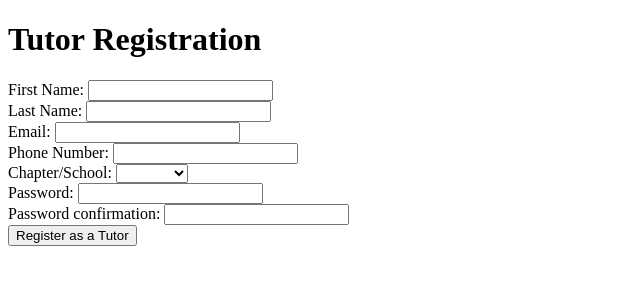
After one commit to Akshajy6/SMT-WebApp, a Flask app: page /register-tutor in a window 1280 px wide. The commit adds this page. Shown: the top 300 px of the page, without its empty margins (0-640 px from the left). Run offline with Flask 2, Linux system fonts and the light colour scheme; parts of the project's set-up code (start-up, migrations or seed data) failed here and were passed over.

Commit message:
Registration functionality complete

```diff
--- /dev/null
+++ b/app.py
@@ -0,0 +1,251 @@
+from flask import Flask, flash, session, redirect, render_template, request
+import pyrebase
+import os
+from dotenv import load_dotenv
+from json import load
+from functools import wraps
+import phonenumbers
+from datetime import date
+
+app = Flask(__name__)
+
+with open("config.json") as file:
+  config = load(file)
+
+load_dotenv("dev.env")
+
+firebaseApp = pyrebase.initialize_app(config)
+auth = firebaseApp.auth()
+db = firebaseApp.database()
+
+app.config["TEMPLATES_AUTO_RELOAD"] = True
+app.config["SESSION_PERMANENT"] =  False
+app.config["SESSION_TYPE"] = "filesystem"
+app.config["SECRET_KEY"] = os.environ.get("SECRET_KEY")
+
+chapters = ["Wheeler"]
+
+def login_required(f):
+  @wraps(f)
+  def decorated_function(*args, **kwargs):
+    if session.get("user_id") is None:
+        return redirect("/login")
+    return f(*args, **kwargs)
+  return decorated_function
+
+def email_verification_required(f):
+  @wraps(f)
+  def decorated_function(*args, **kwargs):
+    if not auth.get_account_info(session["user_id"])["users"][0]["emailVerified"]:
+      return redirect("/email-verification")
+    return f(*args, **kwargs)
+  return decorated_function
+
+def contractSigned():
+  name = auth.get_account_info(session['user_id'])["users"][0]["displayName"]
+  accType = lookup(session["user_id"])
+  return db.child("users").child(accType).child(name).get().val()["contractSigned"]
+
+def contract_signature_required(f):
+  @wraps(f)
+  def decorated_function(*args, **kwargs):
+    if not contractSigned():
+      return redirect("/contract")
+    return f(*args, **kwargs)
+  return decorated_function
+
+def lookup(user_id):
+  name = auth.get_account_info(user_id)["users"][0]["displayName"]
+  tutors = db.child("users").child("tutors").get()
+  students = db.child("users").child("students").get()
+  if name in tutors.val():
+    return "tutors"
+  if name in students.val():
+    return "students"
+
+@app.route("/")
+@login_required
+@email_verification_required
+@contract_signature_required
+def index():
+  name = auth.get_account_info(session["user_id"])["users"][0]["displayName"]
+  return render_template("index.html", name=name)
+
+@app.route("/email-verification", methods=["GET", "POST"])
+@login_required
+def email_verification():
+  if request.method == "GET":
+    info = auth.get_account_info(session["user_id"])["users"][0]
+    email = info["email"]
+    verified = info['emailVerified']
+    if verified:
+      return redirect("/")
+    return render_template("verification-page.html", email=email)
+  else:
+    auth.send_email_verification(session["user_id"])
+    return redirect("/email-verification")
+
+@app.route("/contract", methods=["GET", "POST"])
+@login_required
+@email_verification_required
+def contract():
+  if request.method == "GET":
+    if contractSigned():
+      return redirect("/")
+    if lookup(session.get("user_id")) == "students":
+      return render_template("student-contract.html")
+    return render_template("tutor-contract.html")
+  else:
+    eSig = request.form.get("eSig")
+    pictureUse = request.form["pictureUse"] == "Yes"
+    pictureSig = request.form.get("pictureSig")
+
+    if not eSig or not pictureSig or not request.form["pictureUse"]:
+      flash("Please fill out all items on the contract.")
+      return redirect("/contract")
+
+    data = {
+      'contractSigned': True,
+      'contractInfo': {
+        "eSig": eSig,
+        "pictureUse": pictureUse,
+        "pictureSig": pictureSig,
+        "date": str(date.today())
+      }
+    }
+
+    name = auth.get_account_info(session["user_id"])["users"][0]["displayName"]
+    accountType = lookup(session.get("user_id"))
+
+    db.child("users").child(accountType).child(name).update(data)
+    return redirect("/")
+
+@app.route("/login", methods=["GET", "POST"])
+def login():
+  session.clear()
+  if request.method == "GET":
+    return render_template("login.html")
+  else:
+    email = request.form.get("email")
+    password = request.form.get("password")
+    if not email or not password:
+      flash("Please provide an email/password.")
+    else:
+      try:
+        user = auth.sign_in_with_email_and_password(email, password)
+        session["user_id"] = user["idToken"]
+      except:
+        flash("Incorrect email or password. Please try again.")
+    return redirect("/")
+
+@app.route("/logout")
+def logout():
+  session.clear()
+  return redirect("/")
+
+@app.route("/register", methods=["GET", "POST"])
+def register():
+  session.clear()
+  if request.method == "GET":
+    return render_template("register.html")
+  else:
+    if request.form["registrationType"] == "Register as a Student":
+      return redirect("/register-student")
+    elif request.form["registrationType"] == "Register as a Tutor":
+      return redirect("/register-tutor")
+    else:
+      return redirect("/register")
+
+@app.route("/register-tutor", methods=["GET", "POST"])
+def register_tutor():
+  if request.method == "GET":
+    return render_template("register-tutor.html", chapters=chapters)
+  else:
+    firstName = request.form.get("fname")
+    lastName = request.form.get("lname")
+    email = request.form.get("email")
+    number = request.form.get("phone")
+    chapter = request.form.get("chapter")
+    password = request.form.get("password")
+    confirmation = request.form.get("confirmation")
+
+    if not firstName or not lastName or not email or not number or not chapter or not password or not confirmation:
+      flash("Please provide all credentials.")
+      return redirect("/register-tutor")
+    if chapter not in chapters:
+      flash("Invalid chapter.")
+      return redirect("/register-tutor")
+    if len(password) < 8:
+      flash("Password must be at least 8 characters in length.")
+      return redirect("/register-tutor")
+    if password != confirmation:
+      flash("Password and password confirmation must match.")
+      return redirect("/register-tutor")
+    try:
+      user = auth.create_user_with_email_and_password(email, password)
+    except:
+      flash("User with that email already exists.")
+      return redirect("/register-tutor")
+    name = firstName + " " + lastName
+    auth.update_profile(user["idToken"], display_name=name)
+    auth.send_email_verification(user["idToken"])
+    session["user_id"] = user["idToken"]
+    data = {
+      'email': email,
+      'phoneNumber': phonenumbers.format_number(phonenumbers.parse(number, "US"), phonenumbers.PhoneNumberFormat.NATIONAL),
+      'accountType': "tutor",
+      'chapter': chapter,
+      'contractSigned': False,
+    }
+    db.child("users").child("tutors").child(name).set(data)
+    return redirect("/email-verification")
+
+@app.route("/register-student", methods=["GET", "POST"])
+def register_student():
+  if request.method == "GET":
+    return render_template("register-student.html")
+  else:
+    firstName = request.form.get("fname")
+    lastName = request.form.get("lname")
+    parentFirstName = request.form.get("pfname")
+    parentLastName = request.form.get("plname")
+    email = request.form.get("email")
+    number = request.form.get("phone")
+    password = request.form.get("password")
+    confirmation = request.form.get("confirmation")
+
+    if not firstName or not lastName or not parentFirstName or not parentLastName or not email or not number or not password or not confirmation:
+      flash("Please provide all credentials.")
+      return redirect("/register-student")
+    if len(password) < 8:
+      flash("Password must be at least 8 characters in length.")
+      return redirect("/register-student")
+    if password != confirmation:
+      flash("Password and password confirmation must match.")
+      return redirect("/register-student")
+    try:
+      user = auth.create_user_with_email_and_password(email, password)
+    except:
+      flash("User with that email already exists.")
+      return redirect("/register-student")
+    name = firstName + " " + lastName
+    auth.update_profile(user["idToken"], display_name=name)
+    auth.send_email_verification(user["idToken"])
+    session["user_id"] = user["idToken"]
+    data = {
+      'email': email,
+      'parentName': parentFirstName + " " + parentLastName,
+      'phoneNumber': phonenumbers.format_number(phonenumbers.parse(number, "US"), phonenumbers.PhoneNumberFormat.NATIONAL),
+      'accountType': "student",
+      'contractSigned': False,
+    }
+    db.child("users").child("students").child(name).set(data)
+    return redirect("/email-verification")
+
+
+"""
+Chat App TODO:
+1. html template displays messages and auto-updates (gets them from server-side)
+2. POST gets messages from template form, stores in realtime database, goes back to GET request to display
+3. Figure out how to link multiple users but limit which users to talk to.
+"""
--- a/server/src/templates/index.html
+++ b/templates/error.html
@@ -3,11 +3,9 @@
 <head>
   <meta charset="UTF-8">
   <meta name="viewport" content="width=device-width, initial-scale=1.0">
-  <title>Firebase & Flask</title>
-  <link rel="stylesheet" href="style.css">
+  <title>SMT Web App</title>
 </head>
 <body class="full-screen flex-center">
-  <h1 class="text-xl">Flask + Firebase</h1>
-  <h3>{{ context.server_time }}</h3>
+  <h1>YOU MESSED UP</h1>
 </body>
 </html>
--- /dev/null
+++ b/templates/layout.html
@@ -0,0 +1,13 @@
+<!DOCTYPE html>
+<html lang="en">
+  <head>
+    <title>SMT Web App</title>
+  </head>
+  <body>
+    {% block body %}{% endblock %}
+    <br>
+    {% for message in get_flashed_messages() %}
+      {{ message }}<br>
+    {% endfor %}
+  </body>
+</html>
--- /dev/null
+++ b/templates/register-tutor.html
@@ -0,0 +1,30 @@
+{% extends "layout.html" %}
+{% block body %}
+<body class="full-screen flex-center">
+  <h1>Tutor Registration</h1>
+    <form action="/register-tutor" method="POST">
+      First Name: <input type="text" name="fname" required>
+      <br>
+      Last Name: <input type="text" name="lname" required>
+      <br>
+      Email: <input type="email" name="email" required>
+      <br>
+      Phone Number: <input type="text" name="phone" required>
+      <br>
+      Chapter/School: <select name="chapter" required>
+        <option selected disabled value=""></option>
+        {% for chapter in chapters %}
+          <option value={{ chapter }}>{{ chapter }}</option>
+        {% endfor %}
+      </select>
+      <br>
+      Password: <input type="password" name="password" required>
+      <br>
+      Password confirmation: <input type="password" name="confirmation" required>
+      <br>
+      <input type="submit" name="type" value="Register as a Tutor">
+      <br>
+      <br>
+    </form>
+</body>
+{% endblock %}
```
Also changed, not shown: server/src/app.py (deleted, +0 -18 lines), templates/index.html (added, +8 -0 lines), templates/login.html (added, +19 -0 lines), templates/register-student.html (added, +27 -0 lines), templates/register.html (added, +12 -0 lines), templates/student-contract.html (added, +25 -0 lines), templates/tutor-contract.html (added, +25 -0 lines), templates/verification-page.html (added, +11 -0 lines), requirements.txt (added), 2 other files.
